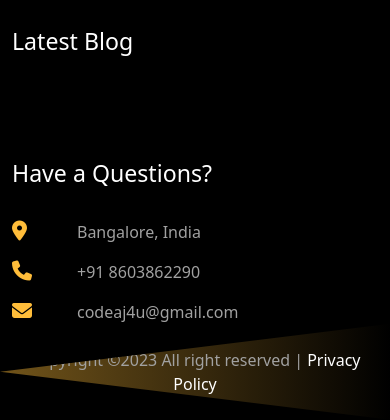
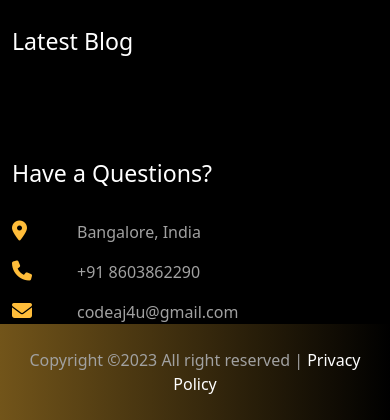
Before and after one commit to codeaj4u/codeajay-main, a Django app: page /about/ in a window 390 px wide; the page is wider, and only the part inside the window is pictured. Shown: the part 5084-5504 px from the top of that part. Run offline with Django 4.2, Linux system fonts and the light colour scheme; data that the repository does not hold is empty; some libraries are stand-ins or nearby versions.

Commit message:
mobile responsive fix

```diff
--- a/templates/index.html
+++ b/templates/index.html
@@ -1197,7 +1197,7 @@
 
         .copyright{
             background: linear-gradient(to right, #ffbd3a72,#000000);
-            clip-path: polygon(0 50%, 100% 0, 100% 100%, 0 50%);
+
         }
 
         .button2{
```
